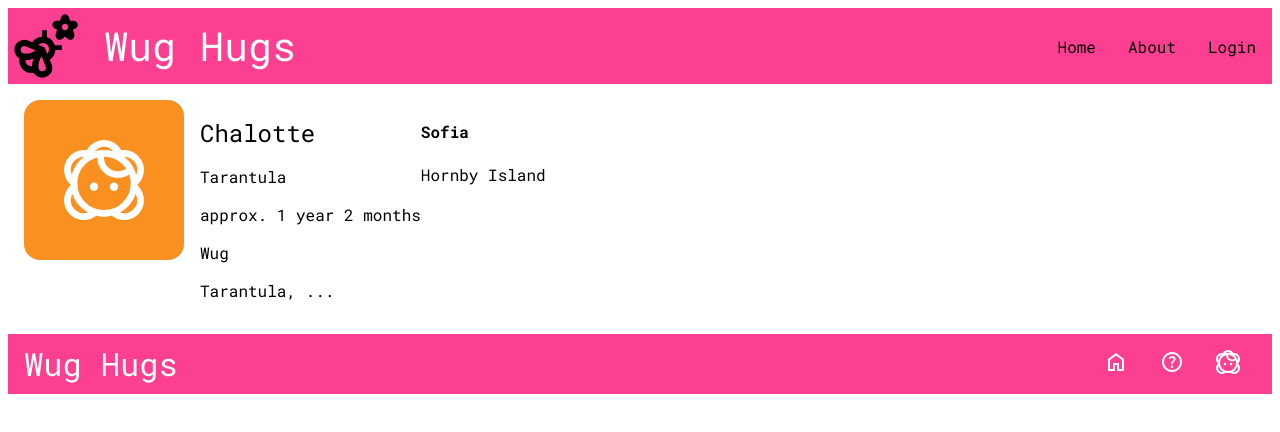
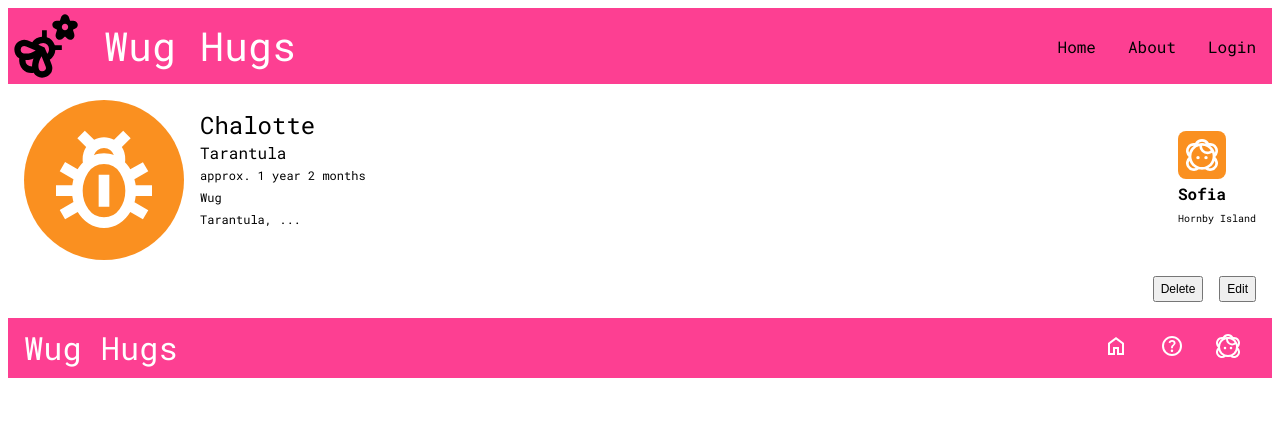
Before and after one commit to spaco22/wughugs-client, a React (Vite) app: page /wug in a window 1280 px wide. Shown: the top 432 px of the page. Built offline with nearby package versions, Linux system fonts and the light colour scheme.

Commit message:
edit wug page styling

```diff
--- a/src/Pages/WugPage/WugPage.jsx
+++ b/src/Pages/WugPage/WugPage.jsx
@@ -25,6 +25,11 @@ function WugPage() {
       </article>
       </section>
 
+      <div className="wug-page__buttons">
+        <button className="wug-page__delete">Delete</button>
+        <button className="wug-page__edit">Edit</button>
+      </div>
+
 
     </main>
   )
--- a/src/Pages/WugPage/WugPage.scss
+++ b/src/Pages/WugPage/WugPage.scss
@@ -5,10 +5,19 @@
 
 .wug-page {
     margin: 1rem;
+
+    &__buttons {
+        display: flex;
+        justify-content: flex-end;
+        gap: 1rem;
+    }
 }
 
 .wug__details {
+    margin: 1rem 0;
     display: flex;
+    justify-content: space-between;
+    // align-items: center;
 }
 
 .wug {
@@ -19,18 +28,48 @@
         background-color: $wugorange;
         width: 10rem;
         height: 10rem;
-        border-radius: 1rem;
-        background-image: url("../../assets/icons/login-w.svg");
-        background-size: 5rem;
+        border-radius: 50%;
+        background-image: url("../../assets/icons/wug-w.svg");
+        background-size: 8rem;
         background-repeat: no-repeat;
         background-position: center;
+    }
+
+    &__name {
+        margin: 1rem 0 0.5rem;
     }
 
     &__species {
         margin: 0;
     }
+
+    &__age, &__type, &__common-names {
+        margin: 0;
+        font-size: .75rem;
+    }
 }
 
-.user {
+.wug-user {
     margin: 0;
+    align-self: center;
+
+    &__img {
+        background-color: $wugorange;
+        width: 3rem;
+        height: 3rem;
+        border-radius: 0.5rem;
+        background-image: url("../../assets/icons/login-w.svg");
+        background-size: 2rem;
+        background-repeat: no-repeat;
+        background-position: center;
+    }
+
+    &__name {
+        margin: 0.25rem 0;
+    }
+
+    &__location {
+        margin: 0;
+        font-size: .625rem;
+    }
 }
```
